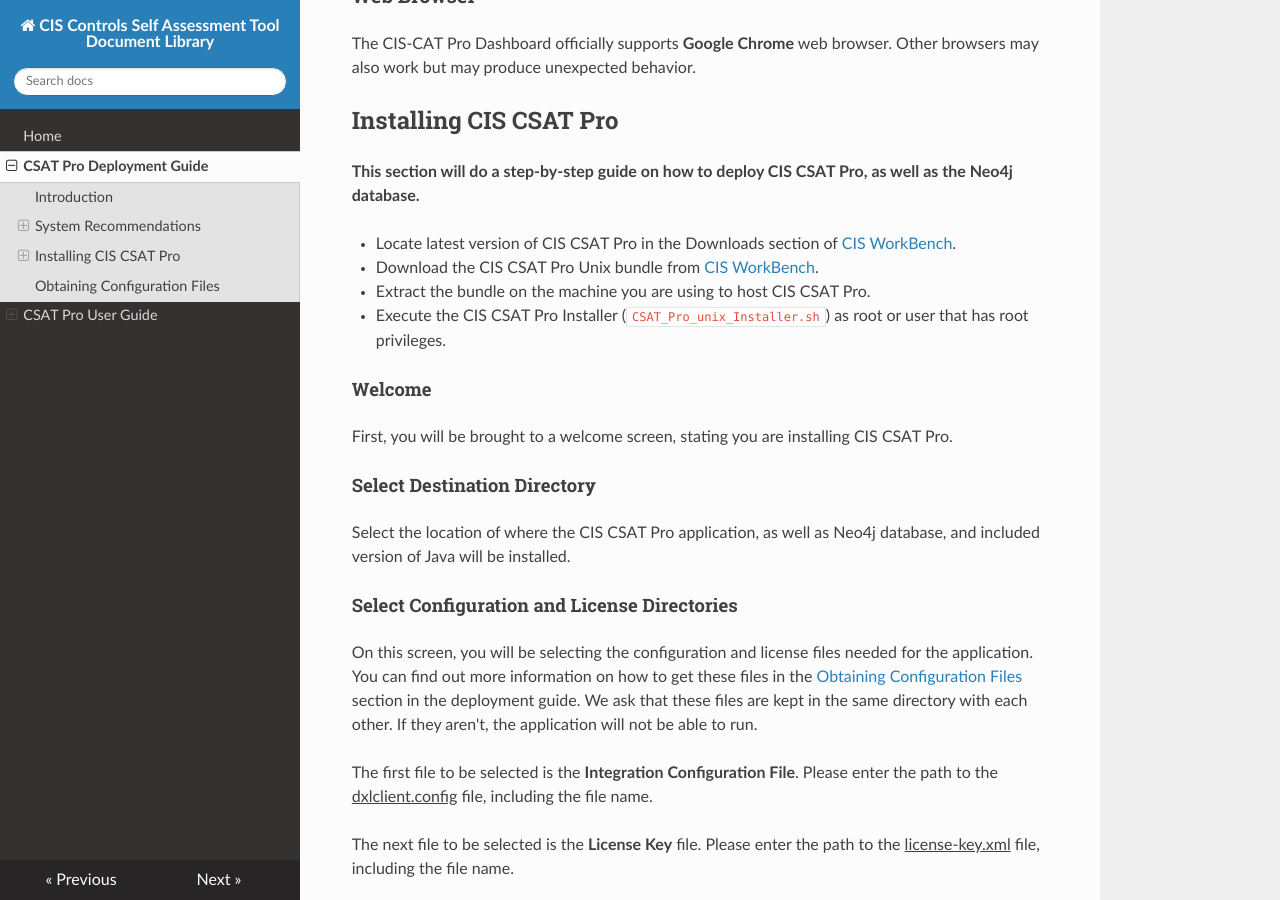
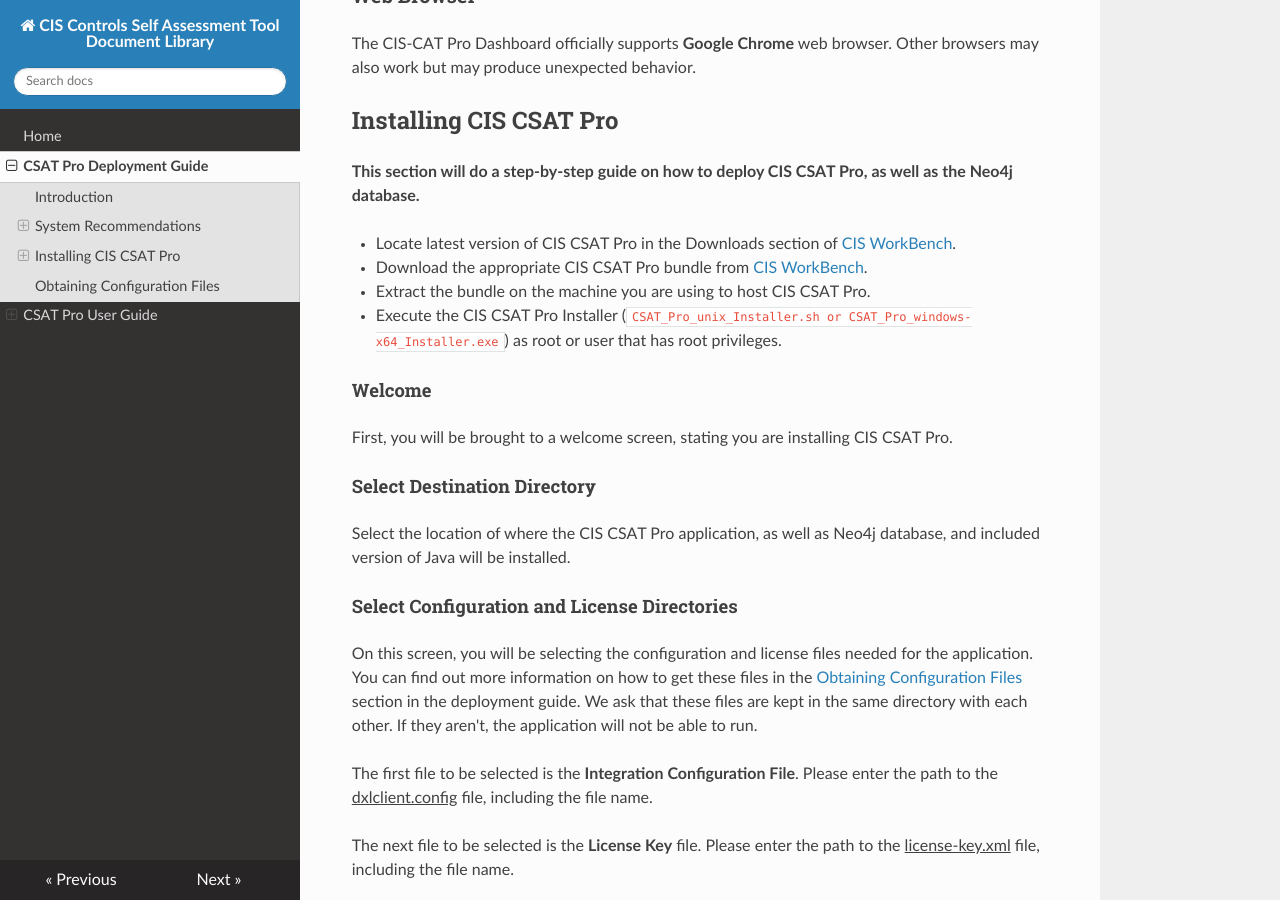
Before and after one commit to CISecurity/CSAT-Docs, an MkDocs documentation site: the page built from docs/source/CSAT Pro Deployment.md, in a window 1280 px wide and 900 px high, scrolled down 965 px. Built offline with MkDocs 1.6.1, drawn with Linux system fonts in a browser that asks for light colours; nearby versions of some CDN libraries.

Commit message:
fix changes that were due to separate install guides

```diff
--- a/docs/source/CSAT Pro Deployment.md
+++ b/docs/source/CSAT Pro Deployment.md
@@ -25,9 +25,9 @@ The CIS-CAT Pro Dashboard officially supports **Google Chrome** web browser. Oth
 
 
  - Locate latest version of CIS CSAT Pro in the Downloads section of [CIS WorkBench](https://workbench.cisecurity.org/).
- - Download the CIS CSAT Pro Unix bundle from [CIS WorkBench](https://workbench.cisecurity.org/).
+ - Download the appropriate CIS CSAT Pro bundle from [CIS WorkBench](https://workbench.cisecurity.org/).
  - Extract the bundle on the machine you are using to host CIS CSAT Pro.
- - Execute the CIS CSAT Pro Installer (`CSAT_Pro_unix_Installer.sh`) as root or user that has root privileges.
+ - Execute the CIS CSAT Pro Installer (`CSAT_Pro_unix_Installer.sh or CSAT_Pro_windows-x64_Installer.exe`) as root or user that has root privileges.
 
 ####Welcome####
 First, you will be brought to a welcome screen, stating you are installing CIS CSAT Pro.
```
